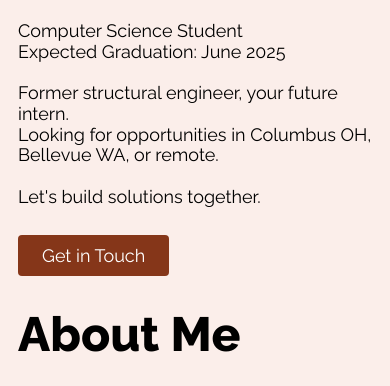
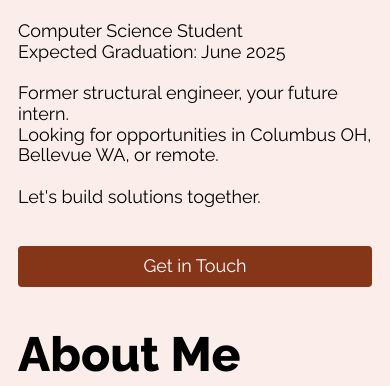
Before and after one commit to xiaolongbytes/xiaolongbytes.github.io, a website: page index.html in a window 390 px wide. Shown: the part 398-784 px from the top of the page. Drawn offline with Linux system fonts and the light colour scheme.

Commit message:
Made get in touch button span full width on mobile

```diff
--- a/index.html
+++ b/index.html
@@ -41,7 +41,7 @@
                     Let's build solutions together. <br>
                     <br>
                 </p>
-                <a class="button connect" href="https://www.linkedin.com/in/aprilywang/" target="_blank">Get in Touch</a>
+                <a class="button get-in-touch" href="https://www.linkedin.com/in/aprilywang/" target="_blank">Get in Touch</a>
             </div>
         </div>
 
@@ -95,13 +95,11 @@
         <div class="connects">
             <a class="connect-card button" href="https://www.linkedin.com/in/aprilywang/" target="_blank">
                 <i class="fa fa-linkedin-square fa-5x"></i>
-                <h2>Connect with me on Linkedin</h2>
-                <p>/in/aprilywang</p>
+                <h2>Connect on Linkedin</h2>
             </a>
             <a class="connect-card button" href="https://github.com/xiaolongbytes" target="_blank">
                 <i class="fa fa-github-square fa-5x"></i>
                 <h2>Check out my GitHub</h2>
-                <p>xiaolongbytes</p>
             </a>
         </div>
 
--- a/style.css
+++ b/style.css
@@ -489,7 +489,7 @@ img {
 
 .card-text {
     flex: 1 1 10%;
-    min-width: 350px;
+    min-width: 330px;
     max-width: 700px;
     /* margin-bottom: 48px; */
 }
@@ -600,6 +600,10 @@ h2 {
     gap: 20px;
     margin: 40px 0px;
   }
+  .card-text>.get-in-touch {
+    display:inline-block;
+    width: 100%;
+  }
   .project-card {
     min-width: 100%;
   }
```
